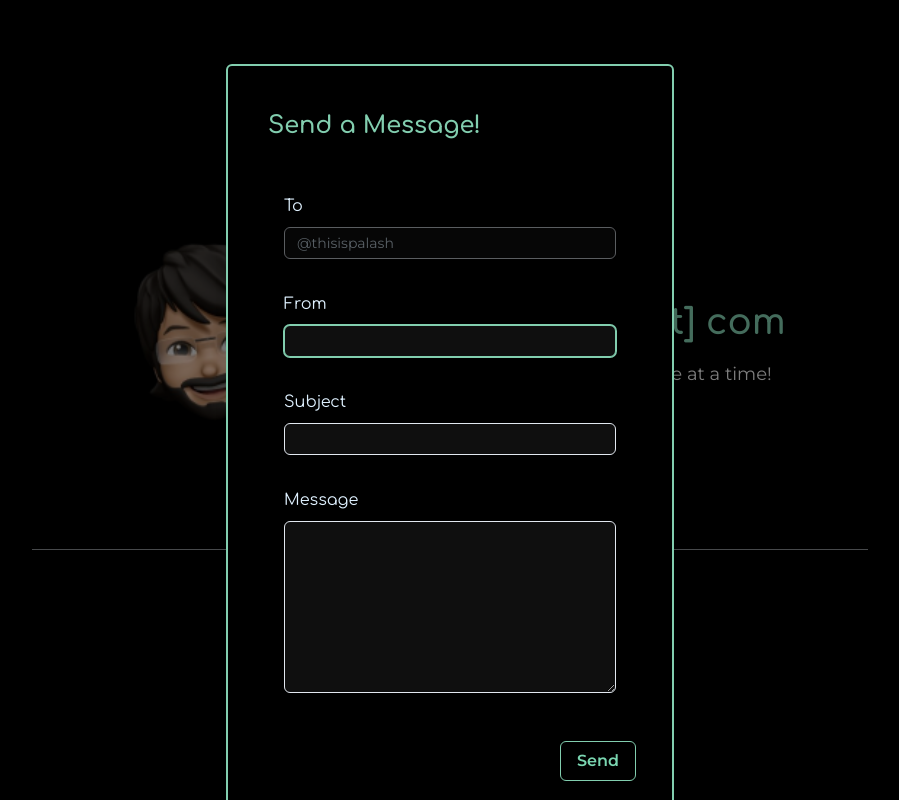
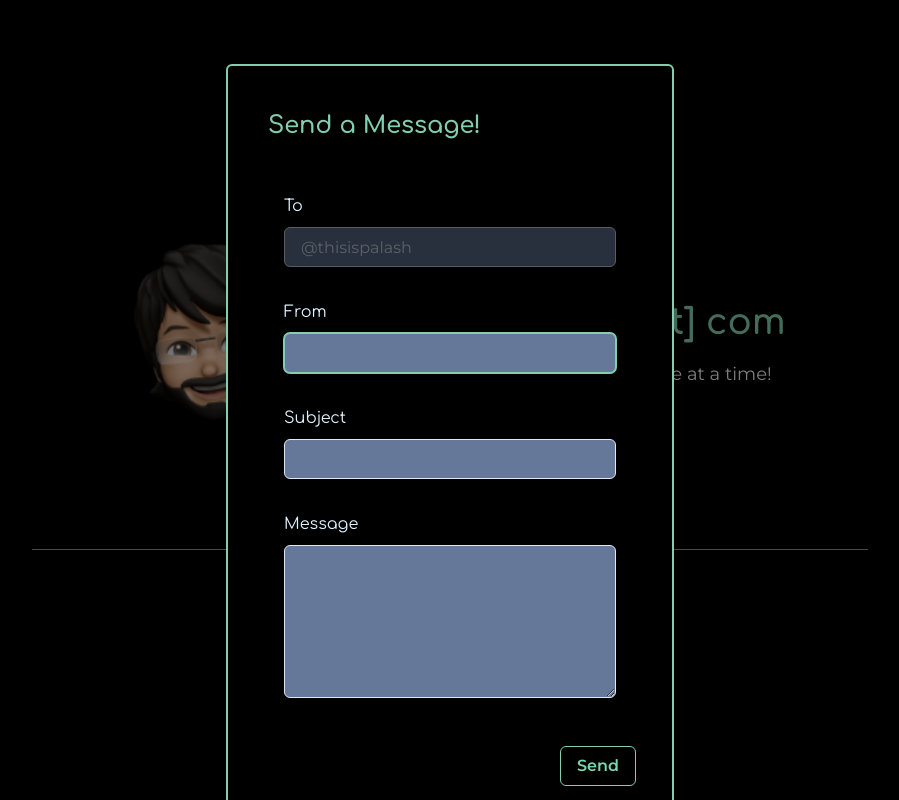
Before and after one commit to thisispalash/thisispalash.github.io, a Next.js app: page / in a window 1280 px wide. Both pictures are taken after a click on the picture 416 px from the left and 340 px from the top of the page. Shown: the whole page, without its empty margins (190-1089 px from the left). Built offline with nearby package versions, Linux system fonts and the light colour scheme.

Commit message:
change contact form ui for kdio

```diff
--- a/src/components/ContactFormModal.tsx
+++ b/src/components/ContactFormModal.tsx
@@ -1,7 +1,7 @@
+import { useEffect, useState } from 'react';
+import { Button, HStack, Modal, ModalBody, ModalCloseButton, ModalContent, ModalFooter, ModalHeader, ModalOverlay, Spacer, Spinner, Text, VStack } from '@chakra-ui/react';
 import { useGlobalContext } from '@/context/GlobalContext';
-import { Button, HStack, Modal, ModalBody, ModalCloseButton, ModalContent, ModalFooter, ModalHeader, ModalOverlay, Spacer, Spinner, Text, VStack } from '@chakra-ui/react';
-import { useEffect, useState } from 'react';
-import InputWithLabelAndFooter from './atoms/InputWIthLabelAndFooter';
+import InputWithLabelAndFooter from '@/components/atoms/InputWIthLabelAndFooter';
 
 export default function ContactFormModal({ ...props }) {
 
@@ -10,6 +10,10 @@ export default function ContactFormModal({ ...props }) {
   const [ subject, setSubject ] = useState('');
   const [ message, setMessage ] = useState('');
   const [ isSending, setIsSending ] = useState(false);
+
+  const [ bgModal, setBgModal ] = useState('bg');
+  const [ bgInput, setBgInput ] = useState('bgAlternate');
+  const [ buttonScheme, setButtonScheme ] = useState('highlights');
 
   // @ts-ignore
   const { makeToast } = useGlobalContext();
@@ -59,7 +63,12 @@ export default function ContactFormModal({ ...props }) {
   useEffect(() => {
     switch(loc) {
       case 'home': setTo('@thisispalash'); break;
-      case 'kdio': setTo('@kdio'); break;
+      case 'kdio':
+        setTo('@kdio');
+        setBgModal('bgAlternate');
+        setBgInput('bgAltSecondary');
+        setButtonScheme('highlightsAlt');
+        break;
       default: setTo('@isthispalash'); break;
     }
   }, [loc]);
@@ -76,7 +85,7 @@ export default function ContactFormModal({ ...props }) {
     <Modal isOpen={isOpen} onClose={onClose} closeOnEsc={false} closeOnOverlayClick={true}>
       <ModalOverlay />
       <ModalContent
-        bgColor='bg'
+        bgColor={bgModal}
         borderStyle='solid'
         borderColor='highlight'
         borderWidth='2px'
@@ -96,23 +105,27 @@ export default function ContactFormModal({ ...props }) {
             <InputWithLabelAndFooter
               label='To'
               value={to}
+              bg={bgInput}
               isDisabled={true}
             />
             <InputWithLabelAndFooter
               label='From'
               value={from}
+              bg={bgInput}
               isRequired={true}
               changeHandler={(e: any) => setFrom(e.target.value)}
             />
             <InputWithLabelAndFooter
               label='Subject'
               value={subject}
+              bg={bgInput}
               isRequired={true}
               changeHandler={(e: any) => setSubject(e.target.value)}
             />
             <InputWithLabelAndFooter
               label='Message'
               value={message}
+              bg={bgInput}
               isRequired={true}
               isTextArea={true}
               changeHandler={(e: any) => setMessage(e.target.value)}
@@ -127,7 +140,7 @@ export default function ContactFormModal({ ...props }) {
             onClick={sendMessage}
             isDisabled={isSending}
             borderColor='highlight'
-            colorScheme='highlights'
+            colorScheme={buttonScheme}
           >
             {isSending ? <Spinner /> : 'Send'}
           </Button>
--- a/src/components/atoms/InputWIthLabelAndFooter.tsx
+++ b/src/components/atoms/InputWIthLabelAndFooter.tsx
@@ -1,4 +1,4 @@
-import { HStack, Input, VStack, Text, FormControl, FormLabel, FormHelperText, Spacer, Textarea } from '@chakra-ui/react';
+import { Input, VStack, Text, FormControl, FormLabel, FormHelperText, Spacer, Textarea } from '@chakra-ui/react';
 import { useState } from 'react';
 
 
@@ -38,8 +38,9 @@ export default function InputWithLabelAndFooter({ ...props }: any) {
         {props.isTextArea ?
           <Textarea
             rows={7}
-            bgColor='bgSecondary'
+            fontSize='sm'
             color='textSecondary'
+            bgColor={props.bg ?? 'bgSecondary'}
             focusBorderColor='highlight'
             value={props.value ?? value}
             onChange={props.changeHandler ?? changeHandler}
@@ -48,10 +49,10 @@ export default function InputWithLabelAndFooter({ ...props }: any) {
           <Input
             width='full'
             borderRadius='md'
-            bgColor='bgSecondary'
+            bgColor={props.bg ?? 'bgSecondary'}
             color='textSecondary'
             focusBorderColor='highlight'
-            size={props.size ?? 'sm'}
+            size={props.size ?? 'md'}
             type={props.type ?? 'text'}
             value={props.value ?? value}
             autoComplete={props.autoComplete ?? 'off'}
--- a/src/theme.ts
+++ b/src/theme.ts
@@ -9,6 +9,8 @@ const fonts = {
 const colors = {
   bg: '#000000',
   bgSecondary: '#0f0f0f',
+  bgAlternate: '#65789a',
+  bgAltSecondary: '#5b6C8a',
   text: '#eeeeee',
   textSecondary: '#dff1ff',
   highlight: '#82ceaf',
@@ -24,8 +26,19 @@ const colors = {
     800: '#6ce5b4',
     900: '#64edb6',
   },
-  bgGradient: 'linear-gradient(180deg, #65789a 0%, #000000 90%)',
-  bgAlt: '#5B6C8A'
+  highlightsAlt: {
+    50: '#5b6C8a',
+    100: '#65789a',
+    200: '#255f48',
+    300: '#39936f',
+    400: '#52bc92',
+    500: '#82ceaf',
+    600: '#7ad6b1',
+    700: '#73deb3',
+    800: '#6ce5b4',
+    900: '#64edb6',
+  },
+  bgGradient: 'linear-gradient(180deg, #65789a 0%, #000000 90%)'
 }
 
 const styles = {
```
